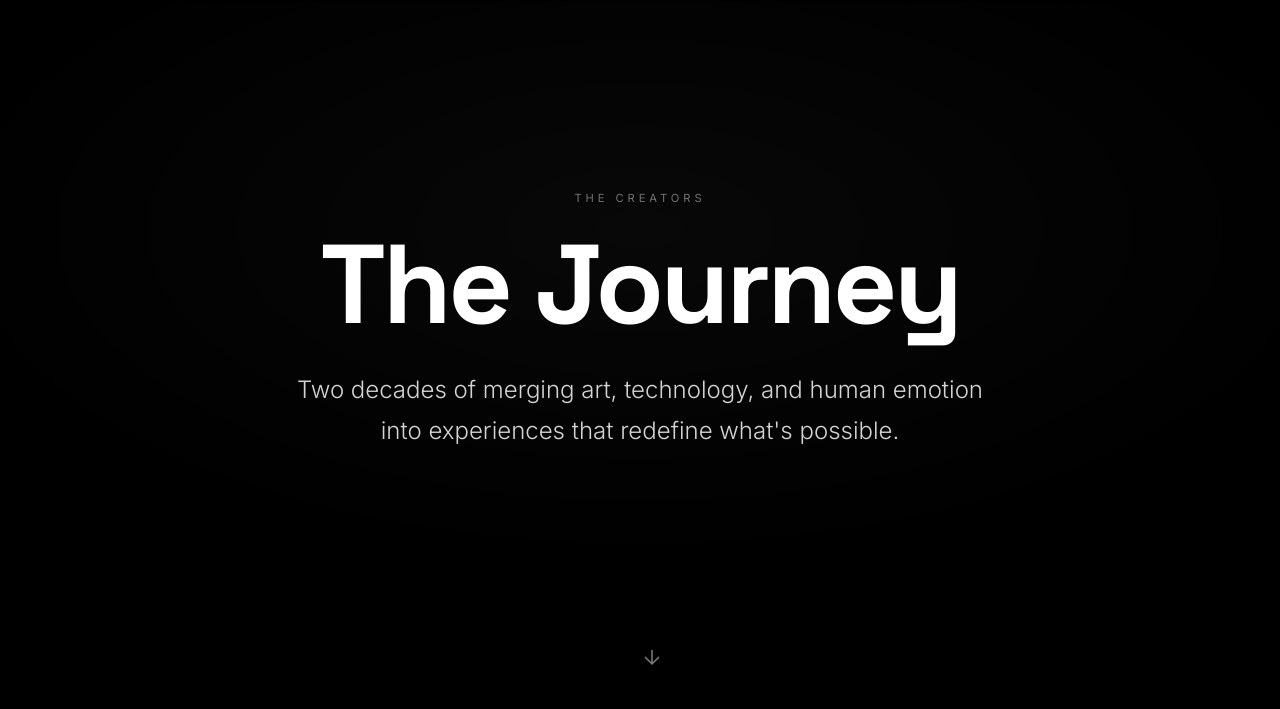
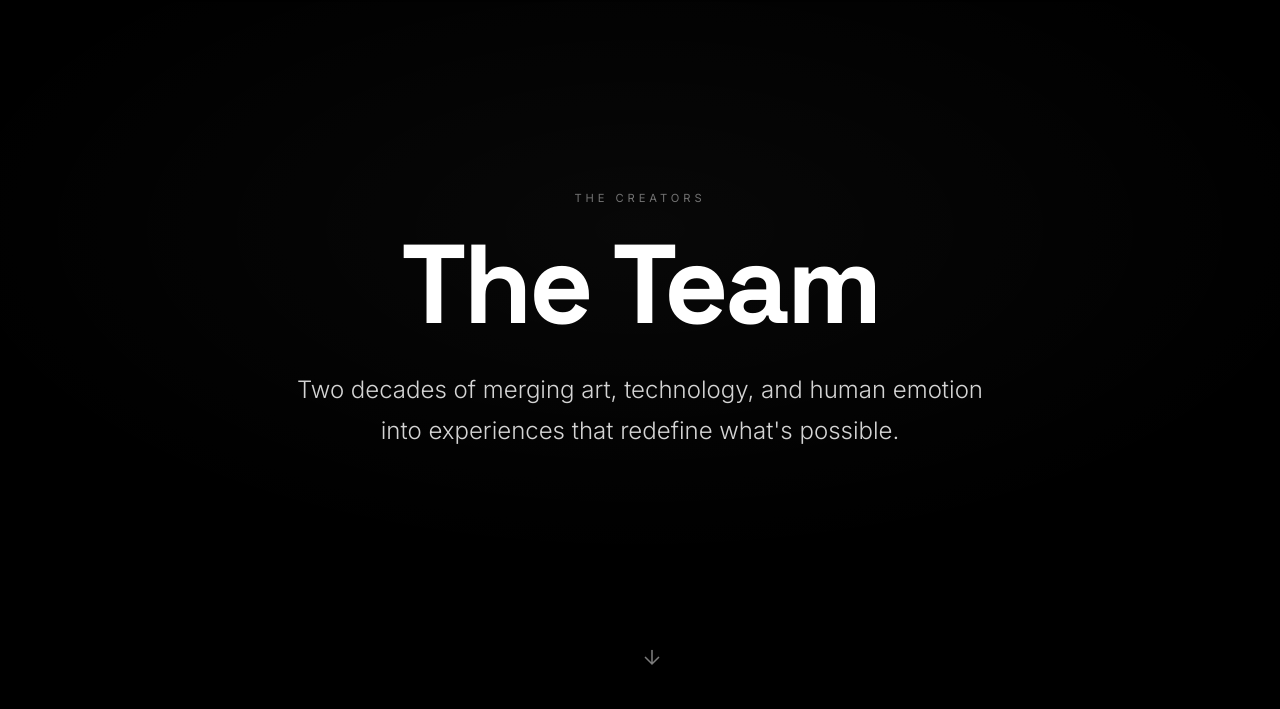
Before and after one commit to G3dar/realself-china, a website: page realself-china/aboutus.html in a window 1280 px wide. Shown: the part 91-800 px from the top of the page. Drawn offline with Linux system fonts and the light colour scheme.

Commit message:
Change aboutus hero title from The Journey to The Team
Co-Authored-By: Claude Opus 4.6 (1M context) <noreply@anthropic.com>

```diff
--- a/realself-china/aboutus.html
+++ b/realself-china/aboutus.html
@@ -479,7 +479,7 @@
     <section class="journey-hero">
         <div class="journey-hero__content">
             <p class="journey-hero__eyebrow">The Creators</p>
-            <h1 class="journey-hero__title">The Journey</h1>
+            <h1 class="journey-hero__title">The Team</h1>
             <p class="journey-hero__subtitle">
                 Two decades of merging art, technology, and human emotion into experiences that redefine what's possible.
             </p>
```
